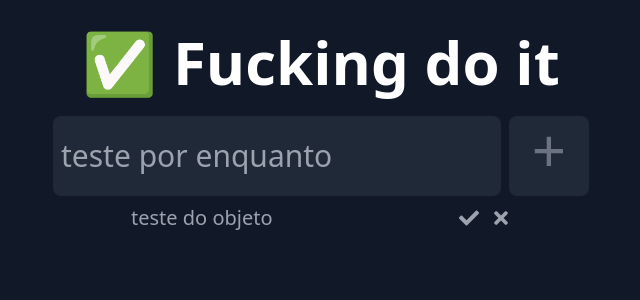
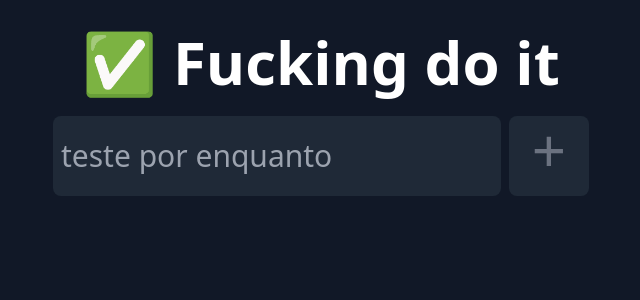
Before and after one commit to jonathancs/react-to-do11-2025, a React (Vite) app: page / in a window 1280 px wide. Shown: the top 300 px of the page, without its empty margins (319-959 px from the left). Built offline with nearby package versions, Linux system fonts and the light colour scheme.

Commit message:
working. implemented add task via form

```diff
--- a/src/App.jsx
+++ b/src/App.jsx
@@ -1,18 +1,18 @@
-import { useState } from 'react'
-import './App.css'
-import Header from './components/Header'
-import Tasks from './components/Tasks'
+import { useState } from "react";
+import "./App.css";
+import Header from "./components/Header";
+import Tasks from "./components/Tasks";
 
 function App() {
-  const [count, setCount] = useState(0)
+  const [tasks, setTasks] = useState([]);
 
   return (
     <>
-      <Header/>
-      <Tasks/>
+      <Header setTasks={setTasks}/>
+      <Tasks tasks={tasks}/>
       {/* <BottomPanel/> */}
     </>
-  )
+  );
 }
 
-export default App
+export default App;
--- a/src/components/Header.jsx
+++ b/src/components/Header.jsx
@@ -1,26 +1,39 @@
-function Header() {
+import {useState} from "react"
+
+function Header({ setTasks }) {
+  const [inputValue, setInputValue] = useState("");
+
   return (
     <div className="flex flex-col items-center">
-      <span className="text-6xl font-bold text-white pb-6">✅ Fucking do it</span>
+      <span className="text-6xl font-bold text-white pb-6">
+        ✅ Fucking do it
+      </span>
       <div className="flex flex-row space-x-2">
         <input
-        type="text"
-        placeholder="teste por enquanto"
-        className="input text-3xl p-2 rounded-lg bg-gray-800 text-gray-500"
-        maxLength={50}
-      />
-        <button className="add-button text-6xl bg-gray-800 rounded-lg hover:bg-gray-700 w-20 h-20">
+          type="text"
+          placeholder="teste por enquanto"
+          className="input text-3xl p-2 rounded-lg bg-gray-800 text-gray-400"
+          maxLength={50}
+          value={inputValue}
+          onChange={(e) => setInputValue(e.target.value)}
+        />
+        <button
+          className="add-button text-6xl bg-gray-800 rounded-lg hover:bg-gray-700 w-20 h-20"
+          onClick={() => {
+            setTasks(prev => [...prev, {id: Date.now(), text: inputValue, isComplete: false}]);
+            setInputValue("")
+          }}
+        >
           <span className="relative top-[-6px] text-gray-500">+</span>
         </button>
       </div>
-
     </div>
   );
 }
 
-export default Header
+export default Header;
 
-// couldn't get with gpt
+// ----gpt couldn't answer----
 // how to centralize below with top ?
 
 // how to center + ?
--- a/src/components/Task.jsx
+++ b/src/components/Task.jsx
@@ -3,7 +3,7 @@ import { FaCheck, FaTimes } from "react-icons/fa";
 function Task({task}) {
   return (
     <>
-      <div className="flex text-gray-400 text-xl justify-between items-center w-[380px] mx-auto py-2">
+      <div className="flex text-gray-400 text-2xl justify-between items-center w-[380px] mx-auto py-2">
         <span>{task.text}</span>
         <div className="flex gap-3">
           <FaCheck />
--- a/src/components/Tasks.jsx
+++ b/src/components/Tasks.jsx
@@ -1,21 +1,13 @@
-import Task from "./Task";
+import Task from "./Task"
 
-let tasks = [
-  {
-    id: 1,
-    text: "teste do objeto",
-    isCompleted: false,
-  },
-];
-
-function Tasks() {
+function Tasks({tasks}) {
   return (
-    <div>
+    <div className="pt-10">
       {tasks.map((task) => (
         <Task key={task.id} task={task} />
       ))}
     </div>
-  );
+  )
 }
 
-export default Tasks;
+export default Tasks
```
